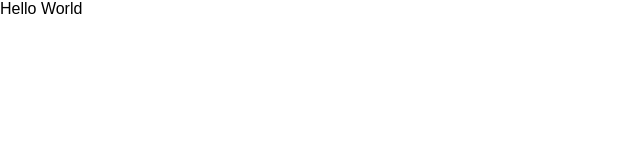
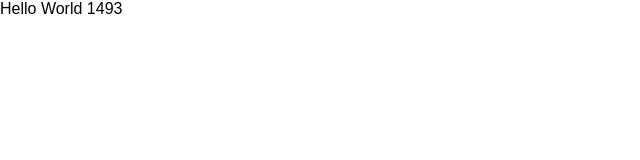
Before and after one commit to joaobispo2077/pomodoro, a React (Create React App) app: page / in a window 1280 px wide. Shown: the top 160 px of the page, without its empty margins (0-640 px from the left). Built offline with nearby package versions, Linux system fonts and the light colour scheme.

Commit message:
feat: added PomodoroTimer component

```diff
--- a/src/App.tsx
+++ b/src/App.tsx
@@ -1,7 +1,12 @@
 import React from 'react';
+import { PomodoroTimer } from './components/pomodoroTimer';
 
-function App() {
-  return <div className="App">Hello World</div>;
+function App(): JSX.Element {
+  return (
+    <div className="App">
+      <PomodoroTimer defaultPomodoroTime={1500} />
+    </div>
+  );
 }
 
 export default App;
--- /dev/null
+++ b/src/components/pomodoroTimer.tsx
@@ -0,0 +1,16 @@
+import React from 'react';
+import { useInterval } from '../hooks/useInterval';
+
+interface IPomodoroTimer {
+  defaultPomodoroTime: number;
+}
+
+export function PomodoroTimer(props: IPomodoroTimer): JSX.Element {
+  const [mainTime, setMainTime] = React.useState(props.defaultPomodoroTime);
+
+  useInterval(() => {
+    setMainTime(mainTime - 1);
+  }, 1000);
+
+  return <div>Hello World {mainTime}</div>;
+}
```
